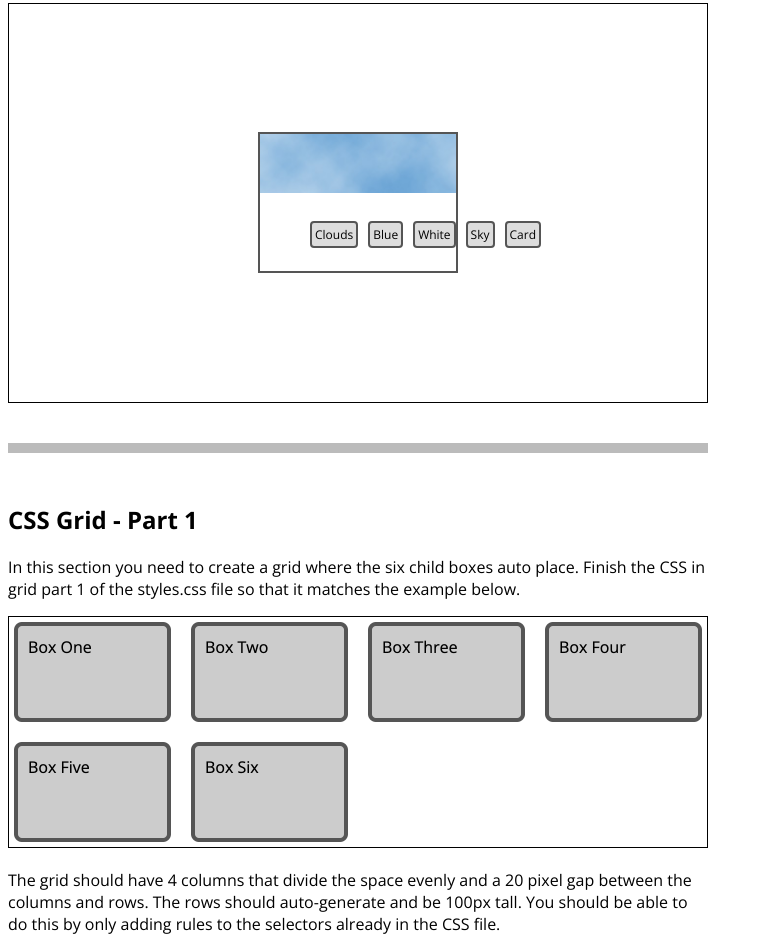
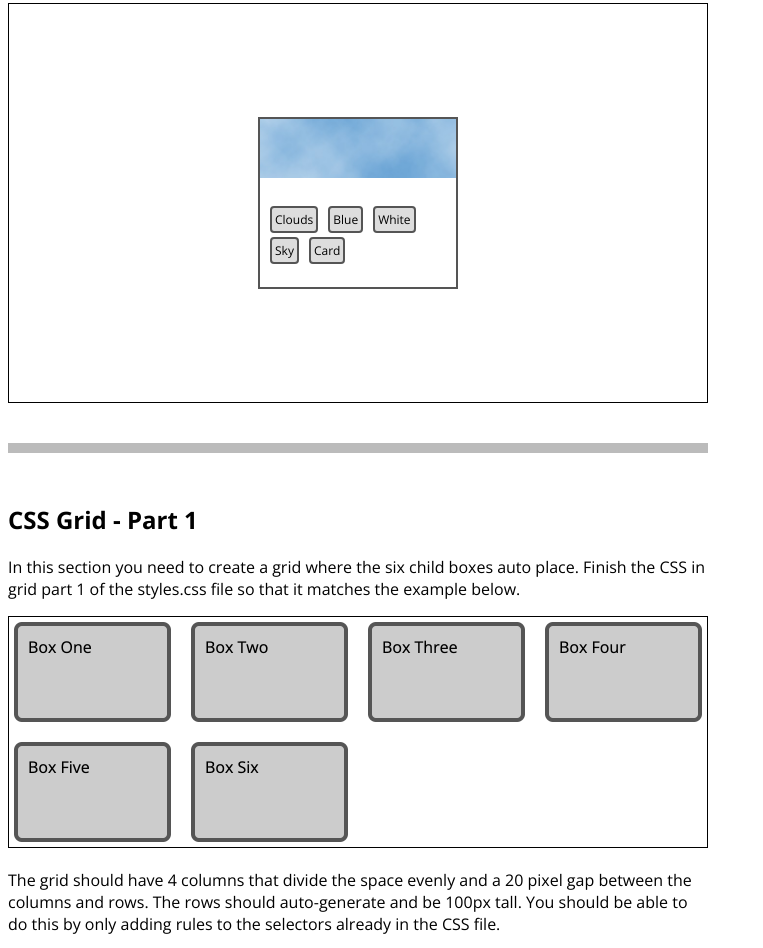
Before and after one commit to joenwoke/ITMD-441-Lab2, a plain HTML site: page index.html in a window 1280 px wide. Shown: the part 2114-3062 px from the top of the page, without its empty margins (0-763 px from the left). Drawn offline with nearby package versions, Linux system fonts and the light colour scheme.

Commit message:
Wrapped items to fit into box

```diff
--- a/styles.css
+++ b/styles.css
@@ -54,6 +54,8 @@
 #flex-section3 .tags ul {
 	display: flex;
 	list-style: none;
+	flex-wrap: wrap;
+	padding: 0;
 }
 
 /* end Flexbox Part 3 */
```
